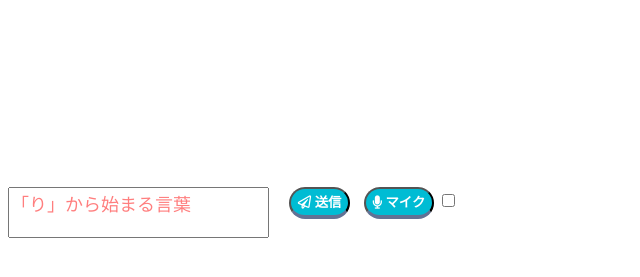
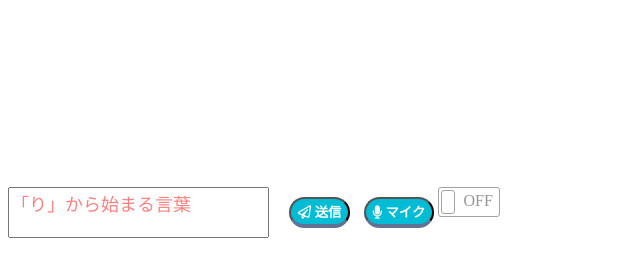
Before and after one commit to unity709/Wiki_siritori, a plain HTML site: page index.html in a window 1280 px wide. Shown: the part 321-598 px from the top of the page, without its empty margins (0-640 px from the left). Drawn offline with Linux system fonts and the light colour scheme.

Commit message:
Update chat_UI.css

```diff
--- a/chat_UI.css
+++ b/chat_UI.css
@@ -185,3 +185,53 @@ p.kaiwa-text:last-child {
   opacity: 0.5;
   font-size: 18px;
 }
+
+/*トグル*/
+
+input[type="checkbox"] {
+    display: none;
+}
+input[type="checkbox"] + label.check {
+    position: relative;
+    cursor: pointer;
+    display: inline-block;
+    width: 60px;
+    height: 28px;
+    color: #969696;
+    border: 1px solid #a3a3a3;
+    border-radius: 3px;
+    background-color: #ffffff;
+}
+input[type="checkbox"]:checked + label.check {
+    border: 1px solid #4db4e4;
+    background-color: #4db4e4;
+}
+input[type="checkbox"] + label.check::before {
+    content: "OFF";
+    position: absolute;
+    top: 4px;
+    left: auto;
+    right: 6px;
+}
+input[type="checkbox"]:checked + label.check::before {
+    content: "ON";
+    position: absolute;
+    left: 6px;
+    right: auto;
+    color: #ffffff;
+}
+input[type="checkbox"] + label.check > div {
+    position: absolute;
+    top: 2px;
+    left: 2px;
+    width: 12px;
+    height: 22px;
+    border: 1px solid #a3a3a3;
+    border-radius: 3px;
+    background-color: #ffffff;
+    transition: 0.2s;
+}
+input[type="checkbox"]:checked + label.check > div {
+    border: 1px solid transparent;
+    left: 44px;
+}
```
